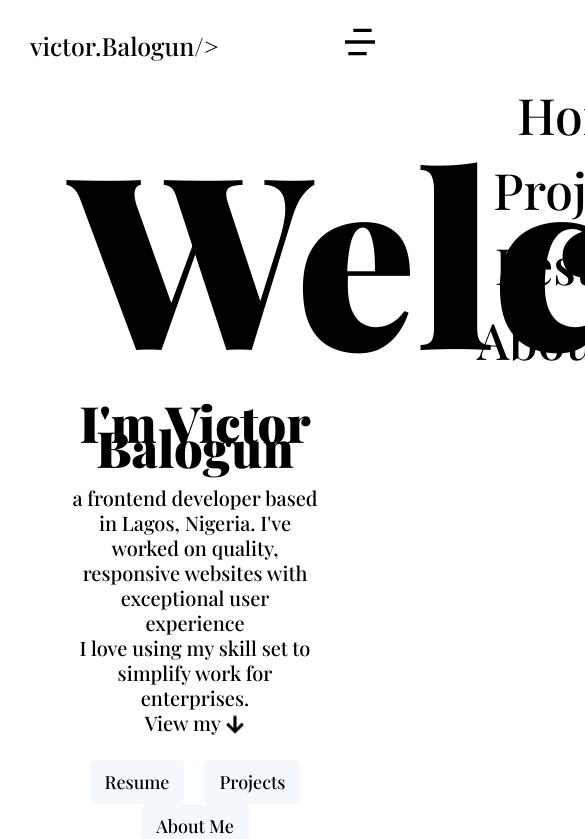
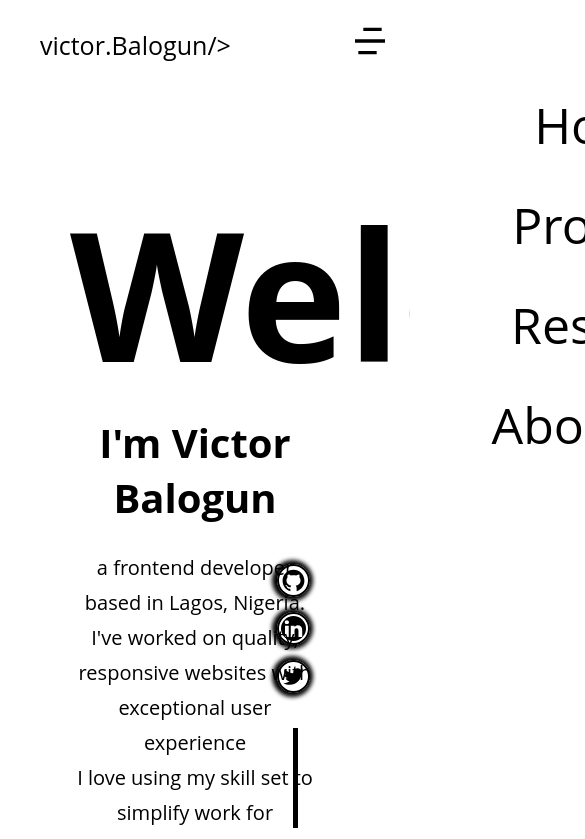
Before and after one commit to BalogunVictor/Victor-balogun-Portfolio, a React (Create React App) app: page / in a window 390 px wide. Shown: the top 839 px of the page, 585 px wide, since content can reach past the window. Built offline with nearby package versions, Linux system fonts and the light colour scheme; a web font is replaced by a local one.

Commit message:
media Query with mixin

```diff
--- a/src/About-Me/AboutMe.jsx
+++ b/src/About-Me/AboutMe.jsx
@@ -27,7 +27,7 @@ const AboutMe = () => {
         <p>Hi! my name is Victor Balogun, I'm a frontend developer based in Lagos, Nigeria.I've worked on quality,
         responsive web applications with exceptional user experience. I'm very passionate and dedicated to my work,
          I love using my skill set to simplify work for enterprises and learning new technologies and design trends.
-         I have acquired the skills necessary to build a great and premium web Application.
+         I have acquired the skills necessary to build a great and premium web application.
          </p>
         </div>
       </div>
--- a/src/About-Me/aboutMe.scss
+++ b/src/About-Me/aboutMe.scss
@@ -1,6 +1,22 @@
+@mixin mobile {
+  @media screen and (max-width: 480px) {
+    @content;
+  }
+}
+@mixin tablet {
+  @media screen and (max-width: 768px) {
+    @content;
+  }
+}
+@mixin laptop {
+  @media screen and (max-width: 1400px) {
+    @content;
+  }
+}
+
 .aboutMe{
   width: 100%;
-  margin:0 70px;
+  margin:0 20px;
 
   .Title{
     margin: 0px 100px;
@@ -18,6 +34,9 @@
       height: 300px;
       width: 400px;
 
+      @include laptop{
+        height: 350px;
+      }
 
       img{
         object-fit: contain;
@@ -31,6 +50,11 @@
       line-height: 35px;
       font-size: 20px;
       padding: 30px 20px;
+
+      @include laptop{
+        width: 450px;
+      }
+
     }
   }
 
--- a/src/App.js
+++ b/src/App.js
@@ -8,13 +8,15 @@ import "./App.scss";
 function App() {
 
   return (
-    <div className="App">
+    <div className="app">
       <BrowserRouter>
+        <div className="header">
+          <Header />
+        </div>
         <div className="main">
-        <Header />
-        <AnimatedPages />
+          <AnimatedPages />
         </div>
-        <div className="Footer">
+        <div className="footer">
           <Footer/>
         </div>
       </BrowserRouter>
--- a/src/App.scss
+++ b/src/App.scss
@@ -1,6 +1,25 @@
 *{
   background-color: linear-gradient(137deg, rgba(197,186,170,1) 29%, rgba(128,109,97,1) 100%);
+}
+
+.app{
   font-family: 'Playfair Display', serif;
   color: black;
 
+  .header{
+    background-color: linear-gradient(137deg, rgba(197,186,170,1) 29%, rgba(128,109,97,1) 100%);
+    position: sticky;
+    position: -webkit-sticky;
+    top: 0;
+    z-index: 99999;
+  }
+
+  .footer{
+    position: fixed;
+    width: 300px;
+    height: 280px;
+    bottom: 0;
+    right: 0;
+  }
+
 }
--- a/src/Button/button.scss
+++ b/src/Button/button.scss
@@ -1,3 +1,19 @@
+@mixin mobile {
+  @media screen and (max-width: 480px) {
+    @content;
+  }
+}
+@mixin tablet {
+  @media screen and (max-width: 768px) {
+    @content;
+  }
+}
+@mixin laptop {
+  @media screen and (max-width: 1400px) {
+    @content;
+  }
+}
+
 @keyframes ArrowMovingDown {
 
   0%{
@@ -52,16 +68,17 @@
       padding: 10px 15px;
       display: inline-block;
       border-radius: 5px;
-      background-color: #f5f9fd;
+      background-color: white;
       color: black;
       font-weight: 500;
       font-size: large;
       transition: all 0.3s ease-in-out;
       position: relative;
+      border: 2px solid black;
 
 
       //Change for the <button> element
-      border: none;
+
       cursor: pointer;
   }
 
--- a/src/Data.js
+++ b/src/Data.js
@@ -14,4 +14,19 @@ export const projects = [
     link: "https://wikky-chat.netlify.app/",
 
   },
+  {
+    id:3,
+    images: "/Assets/youtube.png",
+    about: " An E-commerce app with registration and login process with Firebase for authentication, Implementation of a means of payment with Stripe as a payment, Navigation between categories and products, Shopping cart management Responsive UI Design ",
+    name: "Royal clothing",
+    link: "https://live-royal-clothing.netlify.app/",
+  },
+  {
+    id:4,
+    images: "/Assets/youtube.png",
+    about: "A Chatting app with registration and login process with Firebase for authentication, Search User function, Sending a real-time chat messages, Responsive UI Design. ",
+    name: "Wikky Chat",
+    link: "https://wikky-chat.netlify.app/",
+
+  },
 ]
--- a/src/Footer/footer.scss
+++ b/src/Footer/footer.scss
@@ -1,3 +1,19 @@
+@mixin mobile {
+  @media screen and (max-width: 480px) {
+    @content;
+  }
+}
+@mixin tablet {
+  @media screen and (max-width: 768px) {
+    @content;
+  }
+}
+@mixin laptop {
+  @media screen and (max-width: 1400px) {
+    @content;
+  }
+}
+
 .footer{
   width: 100%;
   display: flex;
@@ -6,7 +22,9 @@
 
   .footerWrapper{
   margin-right: 50px;
-
+  @include laptop{
+    margin-right: 80px;
+  }
 
 
     .icons{
--- a/src/Header/Header.scss
+++ b/src/Header/Header.scss
@@ -9,7 +9,7 @@
   }
 }
 @mixin laptop {
-  @media screen and (max-width: 1200px) {
+  @media screen and (max-width: 1400px) {
     @content;
   }
 }
@@ -19,7 +19,7 @@
   height: 70px;
   width: 100%;
   margin: 10px;
-
+  background-color: white;
 
   .headerWrapper{
     height: 100%;
@@ -37,6 +37,10 @@
       font-size: 30px;
       color: black;
       font-weight: 500;
+
+      @include laptop {
+        font-size: 25px;
+      }
 
       @include mobile{
         font-size: 25px;
@@ -75,12 +79,13 @@
               position: absolute;
               top: 90px;
               left: 0;
-              width: 100%;
               height: 100vh;
               transform: translateX(100%);
               opacity: 10;
               transition: all 0.5s ease;
               line-height: 50px;
+              background-color: white;
+              gap: 50px;
             }
 
             .link{
@@ -92,7 +97,7 @@
 
               @include mobile{
                 font-size: 50px;
-                padding-top: 20px 0;
+                padding-top: 40px 0;
                 &:hover{
                   border-bottom: 5px solid black;
                 }
--- a/src/Main/main.scss
+++ b/src/Main/main.scss
@@ -1,3 +1,18 @@
+@mixin mobile {
+  @media screen and (max-width: 480px) {
+    @content;
+  }
+}
+@mixin tablet {
+  @media screen and (max-width: 768px) {
+    @content;
+  }
+}
+@mixin laptop {
+  @media screen and (max-width: 1400px) {
+    @content;
+  }
+}
 
 .main{
  width: 100%;
@@ -6,28 +21,41 @@
   .mainWrapper{
     text-align: center;
     justify-content: center;
+    padding: 80px 0;
 
       .mainHeader{
       font-family: 'Playfair Display', serif;
       font-weight: 900;
       font-size: 120px;
+
+      @include laptop{
+        font-size: 90px;
+      }
+
       }
 
       .maintext{
         text-align: center;
         justify-content: center;
         margin-bottom: 25px;
-        line-height: 25px;
         font-weight: 500;
+        @include laptop{
+          margin-bottom: 35px;
+        }
+
 
 
         h1{
           margin-bottom: 25px;
           font-size: 50px;
+          @include laptop{
+            font-size: 40px;
+          }
         }
 
         p{
           font-size: 20px;
+          line-height: 35px;
         }
 
       }
--- a/src/Project/project.scss
+++ b/src/Project/project.scss
@@ -1,3 +1,19 @@
+@mixin mobile {
+  @media screen and (max-width: 480px) {
+    @content;
+  }
+}
+@mixin tablet {
+  @media screen and (max-width: 768px) {
+    @content;
+  }
+}
+@mixin laptop {
+  @media screen and (max-width: 1400px) {
+    @content;
+  }
+}
+
 .project{
   width: 100%;
 
@@ -10,6 +26,9 @@
     .projectImage{
       height: 180px;
       width: 350px;
+      @include laptop{
+        width: 300px;
+      }
 
       img{
         object-fit: cover;
@@ -30,12 +49,18 @@
         width: 700px;
         font-weight: 500;
         font-size: 20px;
+        @include laptop{
+          width: 500px;
+        }
       }
     }
 
     .viewApp{
       margin-top: 70px;
       align-items: center;
+      @include laptop{
+        margin-top: 30px;
+      }
 
       a{
         text-decoration: none;
--- a/src/Projects/projects.scss
+++ b/src/Projects/projects.scss
@@ -1,3 +1,19 @@
+@mixin mobile {
+  @media screen and (max-width: 480px) {
+    @content;
+  }
+}
+@mixin tablet {
+  @media screen and (max-width: 768px) {
+    @content;
+  }
+}
+@mixin laptop {
+  @media screen and (max-width: 1400px) {
+    @content;
+  }
+}
+
 .projects{
   width: 100%;
 
@@ -10,6 +26,10 @@
       padding: 30px 0;
       font-weight: 900;
       font-size: 50px;
+
+      @include laptop{
+        font-size: 40px;
+      }
     }
 
   }
--- a/src/Resume/resume.scss
+++ b/src/Resume/resume.scss
@@ -0,0 +1,15 @@
+@mixin mobile {
+  @media screen and (max-width: 480px) {
+    @content;
+  }
+}
+@mixin tablet {
+  @media screen and (max-width: 768px) {
+    @content;
+  }
+}
+@mixin laptop {
+  @media screen and (max-width: 1400px) {
+    @content;
+  }
+}
```
